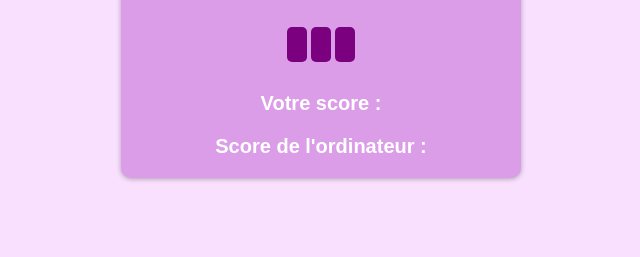
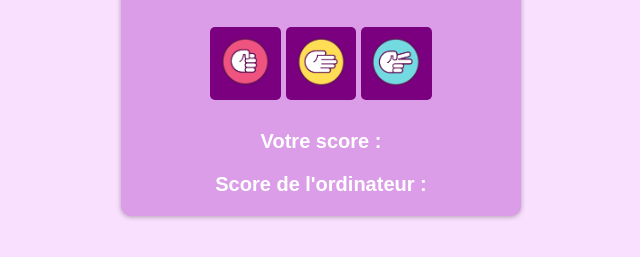
Before and after one commit to genania/genania_pierrepapierciseaux, a plain HTML site: page index.html in a window 1280 px wide. Shown: the part 169-426 px from the top of the page, without its empty margins (319-959 px from the left). Drawn offline with Linux system fonts and the light colour scheme; the site is published under a folder, as on GitHub Pages, so addresses that start at the root find nothing.

Commit message:
Update index.html

```diff
--- a/index.html
+++ b/index.html
@@ -13,13 +13,13 @@
       <h2>Choisissez votre coup :</h2>
 
       <button class="choixBTN" data-choice="PIERRE">
-        <img src="/images/rock.png" height="50" alt="" />
+        <img src="images/rock.png" height="50" alt="" />
       </button>
       <button class="choixBTN" data-choice="PAPIER">
-        <img src="/images/paper.png" height="50" alt="" />
+        <img src="images/paper.png" height="50" alt="" />
       </button>
       <button class="choixBTN" data-choice="CISEAUX">
-        <img src="/images/scissors.png" height="50" alt="" />
+        <img src="images/scissors.png" height="50" alt="" />
       </button>
 
       <h3 id="resultat"></h3>
```
